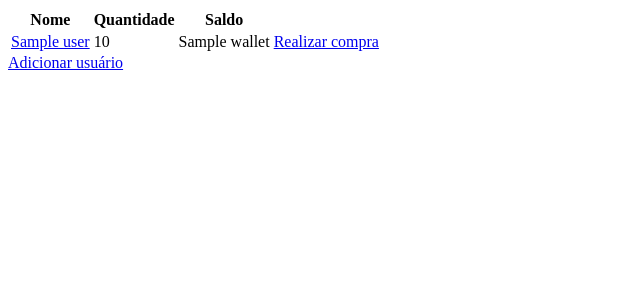
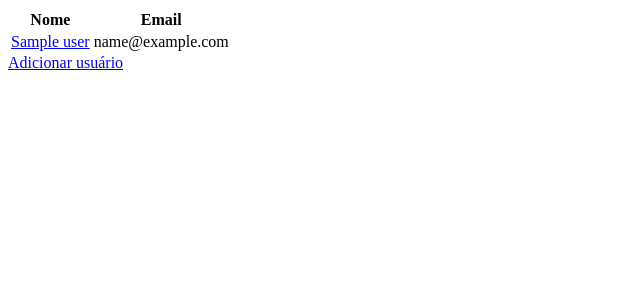
Before and after one commit to amiranda1911/mvc-cms, a PHP site: template src/app/view/user/index.php in a window 1280 px wide. Shown: the top 300 px of the page, without its empty margins (0-640 px from the left). Run offline with PHP 8.4, Linux system fonts and the light colour scheme; the template is opened without the code that fills it: most values are stand-ins (such as "Sample title", 1, 10 or a date in 2020).

Commit message:
fix: change user methods and values

```diff
--- a/src/app/view/user/index.php
+++ b/src/app/view/user/index.php
@@ -1,8 +1,8 @@
 <?php $this->layout('template', ['title' => 'Usuários']) ?>
 
-<table>
+<table class="table">
     <tr>
-        <th>Nome</th><th>Quantidade</th><th>Saldo</th>
+        <th>Nome</th><th>Email</th>
     </tr>
     <?php foreach ($users as $user): ?>
         <tr>
@@ -10,12 +10,8 @@
                 <a href="/user/view/<?= $user['id']; ?>"><?= $user['name']; ?></a>
             </td>
             <td>
-                <?= $user['amount']; ?>
+                <?= $user['email']; ?>
             </td>
-            <td>
-                <?= $user['wallet']; ?>
-            </td>
-            <td><a href="/transaction/create/<?= $user['id']; ?>">Realizar compra</a></td>
         </tr>
     <?php endforeach; ?>
 </table>
```
